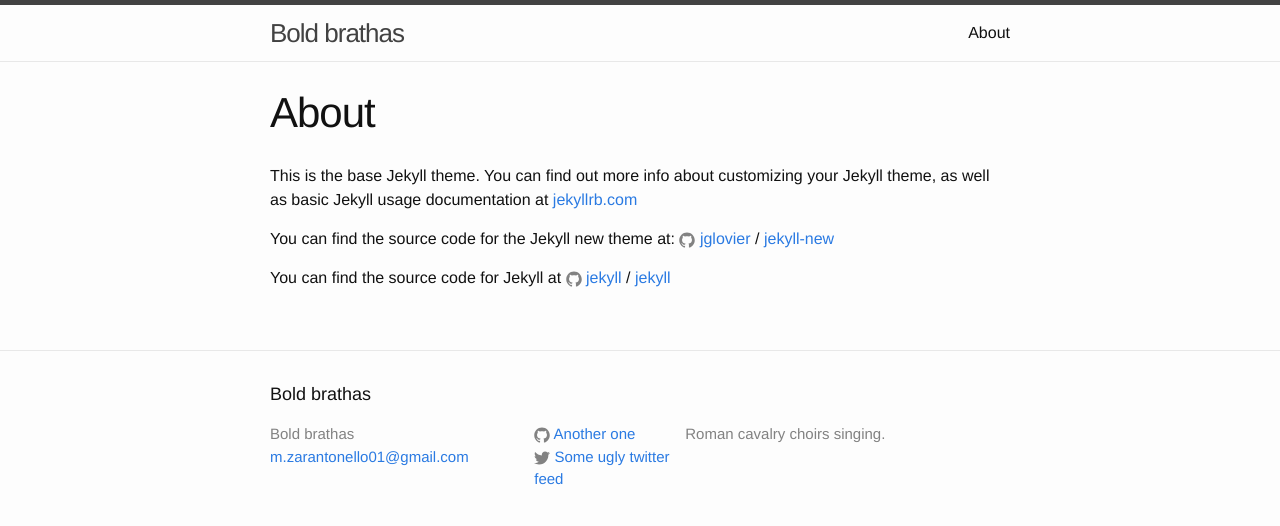
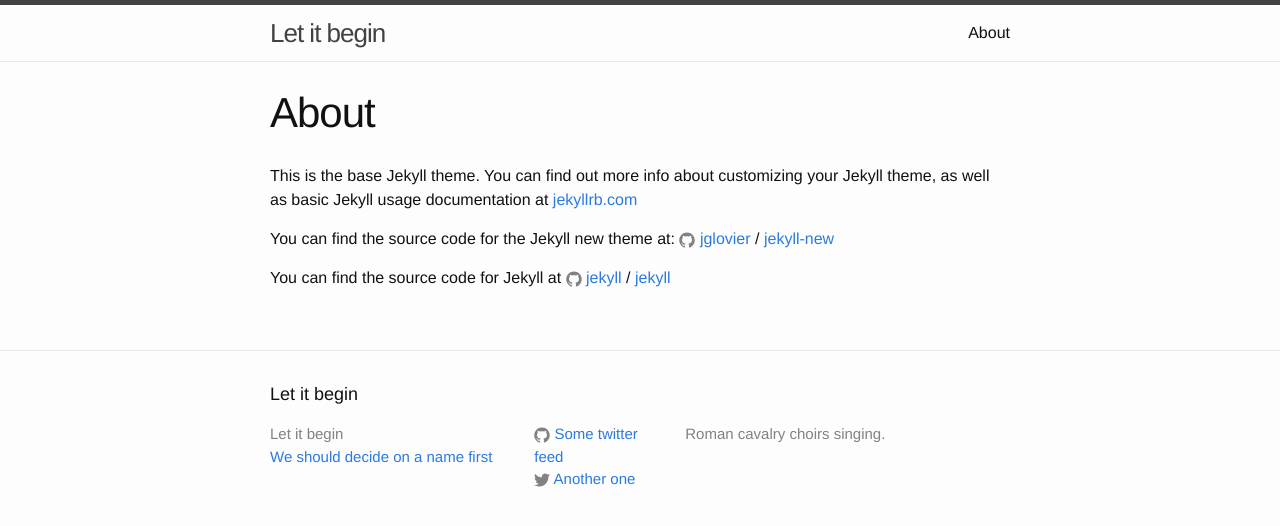
Before and after one commit to Danathor/Danathor.github.io, a Jekyll site: the page built from about.md, in a window 1280 px wide. Shown: the top 526 px of the page. Built offline with Jekyll 4.4.1, drawn with Linux system fonts in a browser that asks for light colours.

Commit message:
Update _config.yml

```diff
--- a/_config.yml
+++ b/_config.yml
@@ -6,14 +6,14 @@
 # 'jekyll serve'. If you change this file, please restart the server process.
 
 # Site settings
-title: Bold brathas
-email: m.zarantonello01@gmail.com
+title: Let it begin
+email: We should decide on a name first
 description: > # this means to ignore newlines until "baseurl:"
    Roman cavalry choirs singing.
 baseurl: "" # the subpath of your site, e.g. /blog
 url: "http://yourdomain.com" # the base hostname & protocol for your site
-twitter_username: Some ugly twitter feed
-github_username:  Another one
+twitter_username: Another one
+github_username:  Some twitter feed
 
 # Build settings
 markdown: kramdown
```
